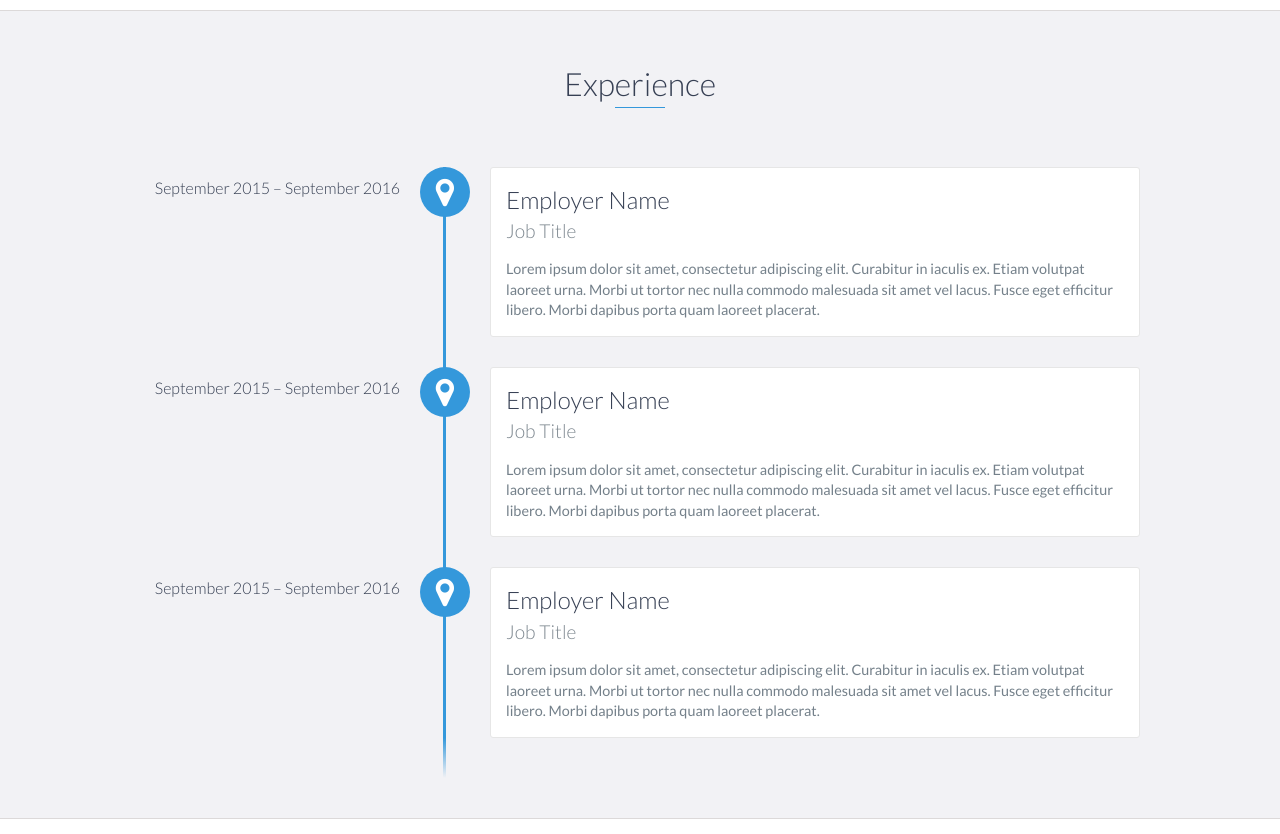
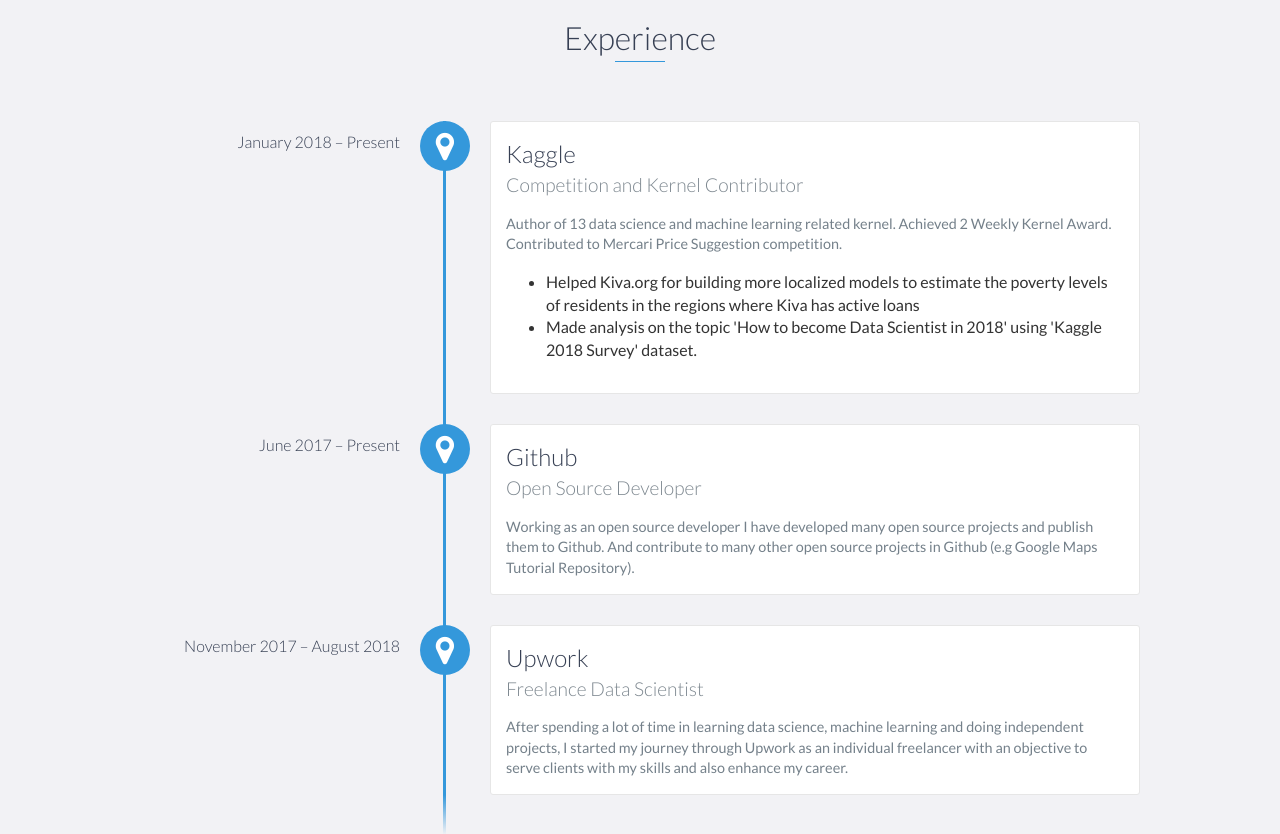
Before and after one commit to niyamatalmass/niyamatalmass.github.io, a website: page index.html in a window 1280 px wide. Shown: the part 1100-1934 px from the top of the page. Drawn offline with nearby package versions, Linux system fonts and the light colour scheme.

Commit message:
update experience

```diff
--- a/index.html
+++ b/index.html
@@ -5,7 +5,7 @@
     <meta charset="utf-8">
     <meta http-equiv="X-UA-Compatible" content="IE=edge">
     <meta name="viewport" content="width=device-width, initial-scale=1">
-    <title>My Portfolio</title>
+    <title>Niyamat Ullah | Data Scientist</title>
 	<link rel="shortcut icon" href="favicon.ico" type="image/x-icon">
 	<link rel="icon" href="favicon.ico" type="image/x-icon">
     <link href="https://fonts.googleapis.com/css?family=Lato:300,400,700,900" rel="stylesheet">
@@ -73,9 +73,9 @@
                 </div>
                 <div class="col-md-8">
                     <p>
-                        Lorem ipsum dolor sit amet, consectetur adipiscing elit. Curabitur in iaculis ex. Etiam volutpat laoreet urna. Morbi ut tortor nec nulla commodo malesuada sit amet vel lacus. Fusce eget efficitur libero. Morbi dapibus porta quam laoreet placerat. Donec
-                        eu vehicula neque. Donec viverra lorem nunc, tempus euismod eros sollicitudin ut. Quisque et tincidunt libero. Donec id pharetra justo. Proin euismod lacinia dolor, eu scelerisque justo tempus pharetra. Vivamus nunc justo, finibus
-                        ut nisl sed, euismod rhoncus nulla. Proin sed magna egestas, egestas ante et, congue eros. In consequat, mauris dapibus tincidunt suscipit, ex libero aliquet diam, at maximus risus enim non leo.
+                        The data in the world is increasing exponentially and we need the power and skills to analyze this data. This motivation has motivated me to data science after working as a software developer for a couple of years.
+
+                        I am a Data Scientist with a strong background in machine learning field. I have extensive skills for finding patterns and meaningful information on complex data. I am also an expert in computer vision and text classification.
                     </p>
                 </div>
             </div>
@@ -86,27 +86,37 @@
     <div id="experience" class="background-alt">
         <h2 class="heading">Experience</h2>
         <div id="experience-timeline">
-            <div data-date="September 2015 – September 2016">
-                <h3>Employer Name</h3>
-                <h4>Job Title</h4>
+            <div data-date="January 2018 – Present">
+                <h3>Kaggle</h3>
+                <h4>Competition and Kernel Contributor</h4>
                 <p>
-                    Lorem ipsum dolor sit amet, consectetur adipiscing elit. Curabitur in iaculis ex. Etiam volutpat laoreet urna. Morbi ut tortor nec nulla commodo malesuada sit amet vel lacus. Fusce eget efficitur libero. Morbi dapibus porta quam laoreet placerat.
+                    Author of 13 data science and machine learning related kernel. Achieved 2 Weekly Kernel Award. Contributed to Mercari Price Suggestion competition.
+                </p>
+
+                <ul>
+	                <li>
+	                    Helped Kiva.org for building more localized models to estimate the poverty levels of residents in the regions where Kiva has active loans
+	                </li>
+	                <li>
+	                    Made analysis on the topic 'How to become Data Scientist in 2018' using 'Kaggle 2018 Survey' dataset.
+	                </li>
+            	</ul>
+
+            </div>
+
+            <div data-date="June 2017 – Present">
+                <h3>Github</h3>
+                <h4>Open Source Developer</h4>
+                <p>
+                    Working as an open source developer I have developed many open source projects and publish them to Github. And contribute to many other open source projects in Github (e.g Google Maps Tutorial Repository).
                 </p>
             </div>
 
-            <div data-date="September 2015 – September 2016">
-                <h3>Employer Name</h3>
-                <h4>Job Title</h4>
+            <div data-date="November 2017 – August 2018">
+                <h3>Upwork</h3>
+                <h4>Freelance Data Scientist</h4>
                 <p>
-                    Lorem ipsum dolor sit amet, consectetur adipiscing elit. Curabitur in iaculis ex. Etiam volutpat laoreet urna. Morbi ut tortor nec nulla commodo malesuada sit amet vel lacus. Fusce eget efficitur libero. Morbi dapibus porta quam laoreet placerat.
-                </p>
-            </div>
-
-            <div data-date="September 2015 – September 2016">
-                <h3>Employer Name</h3>
-                <h4>Job Title</h4>
-                <p>
-                    Lorem ipsum dolor sit amet, consectetur adipiscing elit. Curabitur in iaculis ex. Etiam volutpat laoreet urna. Morbi ut tortor nec nulla commodo malesuada sit amet vel lacus. Fusce eget efficitur libero. Morbi dapibus porta quam laoreet placerat.
+                    After spending a lot of time in learning data science, machine learning and doing independent projects, I started my journey through Upwork as an individual freelancer with an objective to serve clients with my skills and also enhance my career.
                 </p>
             </div>
         </div>
@@ -169,7 +179,10 @@
             <h3>Treehouse Island</h3>
             <span class="education-date">Jan 2015 - Jan 2017</span>
             <h4>Foundation in Software development</h4>
-            <ul>
+            <p>
+            	Learning computer science is my dream. To fulfil my dream I have joined Treehouse Inc. Where I learned all of the fundamentals of programming and software development. And achieved a solid foundation in software development. Area of study:
+            </p>
+            <ul style="margin-top:10px;">
                 <li>
                     Python Development
                 </li>
```
